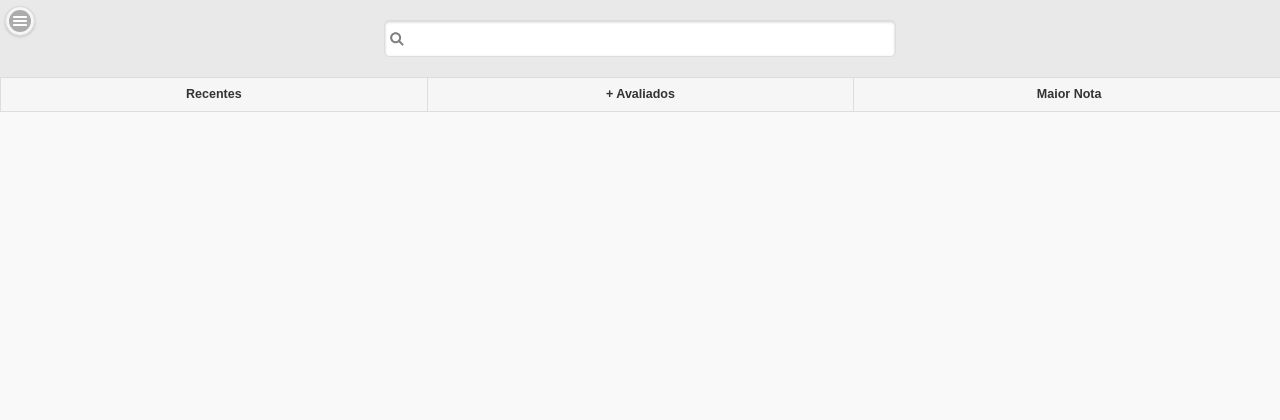
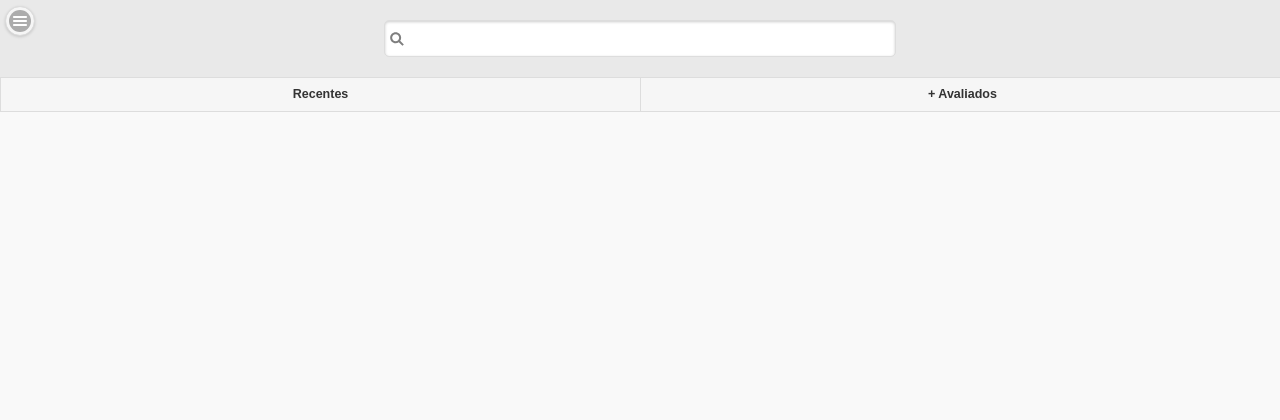
Before and after one commit to Andrewsas/opinar, a PHP site: page / in a window 1280 px wide. Shown: the top 420 px of the page. Run offline with PHP 8.4, Linux system fonts and the light colour scheme.

Commit message:
remocao de

```diff
--- a/index.php
+++ b/index.php
@@ -56,7 +56,6 @@
 						<ul>
 							<li><a href="#">Recentes</a></li>
 							<li><a href="#">+ Avaliados</a></li>
-							<li><a href="#">Maior Nota</a></li>
 						</ul>
 					</nav>
 			</header>
```
